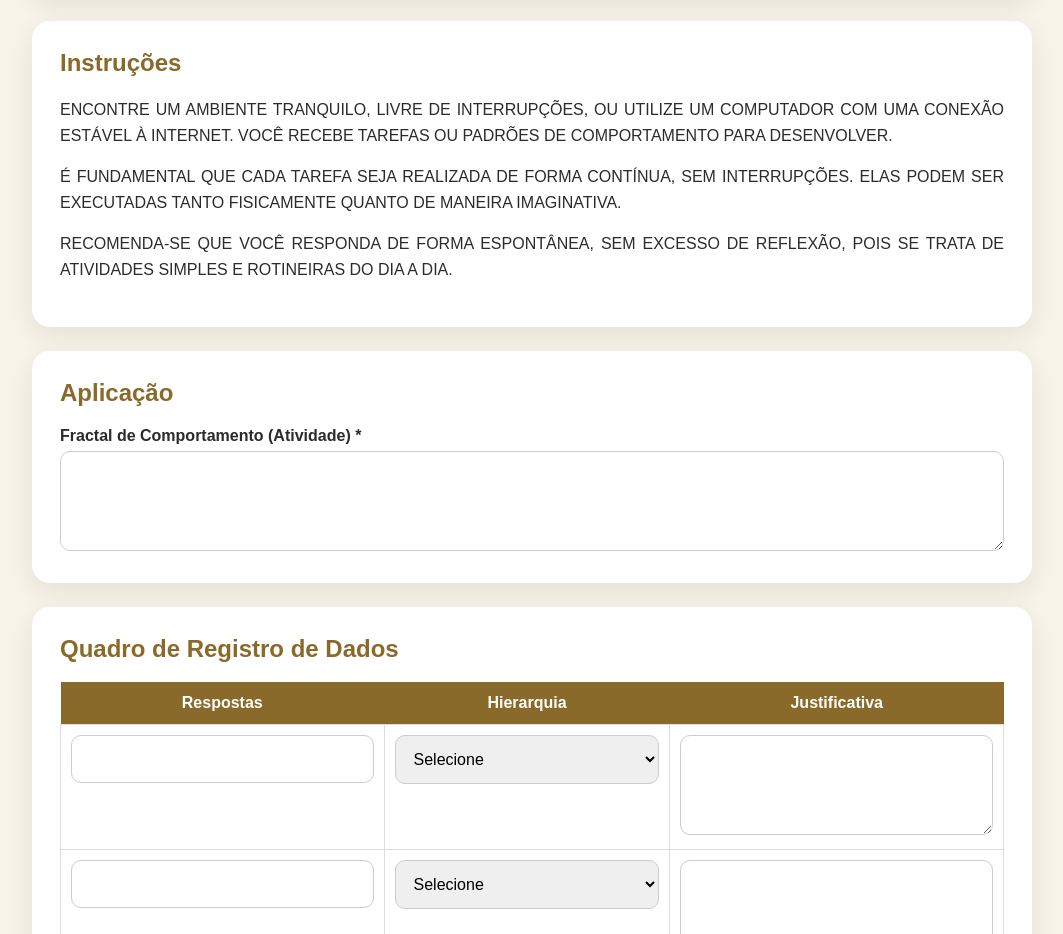
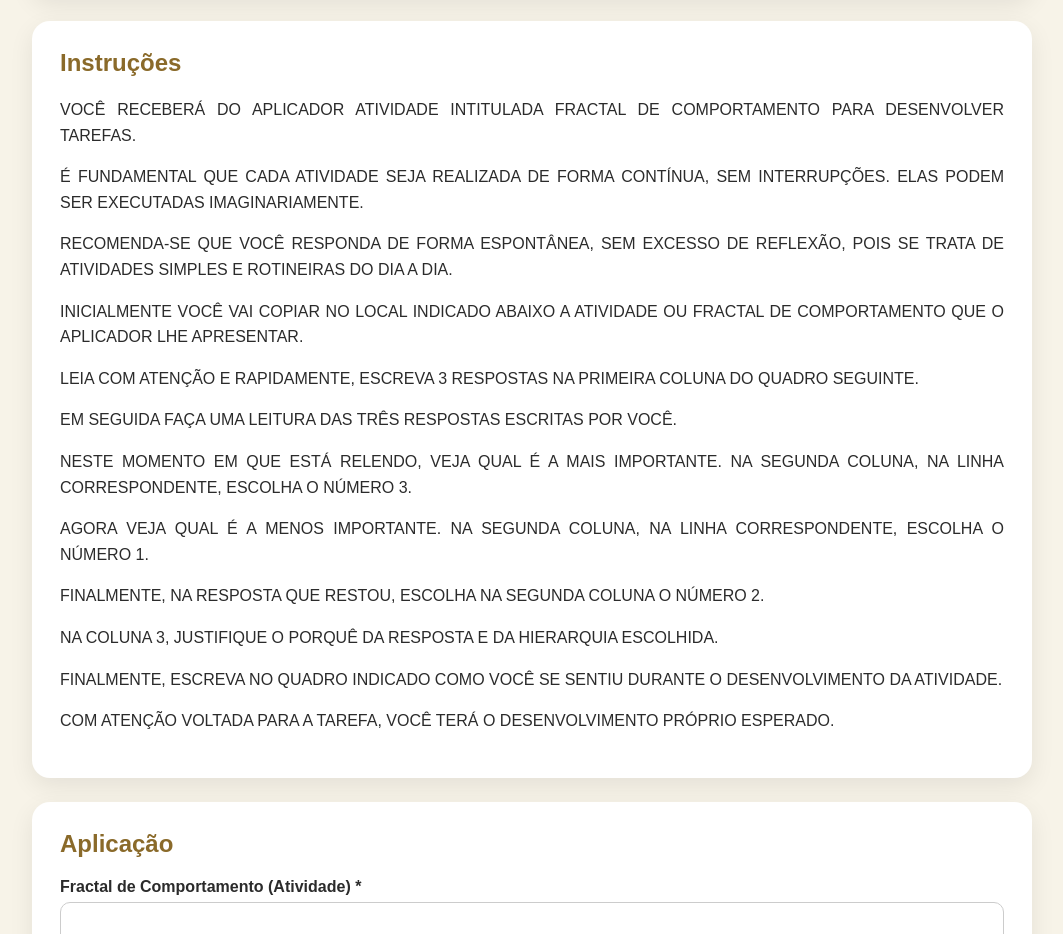
Before and after one commit to devlifenergy/lifenergyproject, a plain HTML site: page index.html in a window 1280 px wide. Shown: the part 1383-2317 px from the top of the page, without its empty margins (108-1171 px from the left). Drawn offline with Linux system fonts and the light colour scheme.

Commit message:
Fix Instructions

```diff
--- a/index.html
+++ b/index.html
@@ -70,20 +70,46 @@
 
       <section class="card instructions">
         <h2>Instruções</h2>
-
           <p>
-          ENCONTRE UM AMBIENTE TRANQUILO, LIVRE DE INTERRUPÇÕES, OU UTILIZE UM COMPUTADOR COM UMA CONEXÃO ESTÁVEL À INTERNET.
-          VOCÊ RECEBE TAREFAS OU PADRÕES DE COMPORTAMENTO PARA DESENVOLVER.
+    VOCÊ RECEBERÁ DO APLICADOR ATIVIDADE INTITULADA FRACTAL DE COMPORTAMENTO PARA DESENVOLVER TAREFAS.
   </p>
-
   <p>
-          É FUNDAMENTAL QUE CADA TAREFA SEJA REALIZADA DE FORMA CONTÍNUA, SEM INTERRUPÇÕES.
-          ELAS PODEM SER EXECUTADAS TANTO FISICAMENTE QUANTO DE MANEIRA IMAGINATIVA.
+    É FUNDAMENTAL QUE CADA ATIVIDADE SEJA REALIZADA DE FORMA CONTÍNUA, SEM INTERRUPÇÕES.
+    ELAS PODEM SER EXECUTADAS IMAGINARIAMENTE.
   </p>
-
   <p>
     RECOMENDA-SE QUE VOCÊ RESPONDA DE FORMA ESPONTÂNEA, SEM EXCESSO DE REFLEXÃO,
     POIS SE TRATA DE ATIVIDADES SIMPLES E ROTINEIRAS DO DIA A DIA.
+  </p>
+  <p>
+    INICIALMENTE VOCÊ VAI COPIAR NO LOCAL INDICADO ABAIXO A ATIVIDADE OU FRACTAL DE COMPORTAMENTO
+    QUE O APLICADOR LHE APRESENTAR.
+  </p>
+  <p>
+    LEIA COM ATENÇÃO E RAPIDAMENTE, ESCREVA 3 RESPOSTAS NA PRIMEIRA COLUNA DO QUADRO SEGUINTE.
+  </p>
+  <p>
+    EM SEGUIDA FAÇA UMA LEITURA DAS TRÊS RESPOSTAS ESCRITAS POR VOCÊ.
+  </p>
+  <p>
+    NESTE MOMENTO EM QUE ESTÁ RELENDO, VEJA QUAL É A MAIS IMPORTANTE.
+    NA SEGUNDA COLUNA, NA LINHA CORRESPONDENTE, ESCOLHA O NÚMERO 3.
+  </p>
+  <p>
+    AGORA VEJA QUAL É A MENOS IMPORTANTE.
+    NA SEGUNDA COLUNA, NA LINHA CORRESPONDENTE, ESCOLHA O NÚMERO 1.
+  </p>
+  <p>
+    FINALMENTE, NA RESPOSTA QUE RESTOU, ESCOLHA NA SEGUNDA COLUNA O NÚMERO 2.
+  </p>
+  <p>
+    NA COLUNA 3, JUSTIFIQUE O PORQUÊ DA RESPOSTA E DA HIERARQUIA ESCOLHIDA.
+  </p>
+  <p>
+    FINALMENTE, ESCREVA NO QUADRO INDICADO COMO VOCÊ SE SENTIU DURANTE O DESENVOLVIMENTO DA ATIVIDADE.
+  </p>
+  <p>
+    COM ATENÇÃO VOLTADA PARA A TAREFA, VOCÊ TERÁ O DESENVOLVIMENTO PRÓPRIO ESPERADO.
   </p>
       </section>
 
```
Lines whose indentation alone changed are shown as unchanged.
